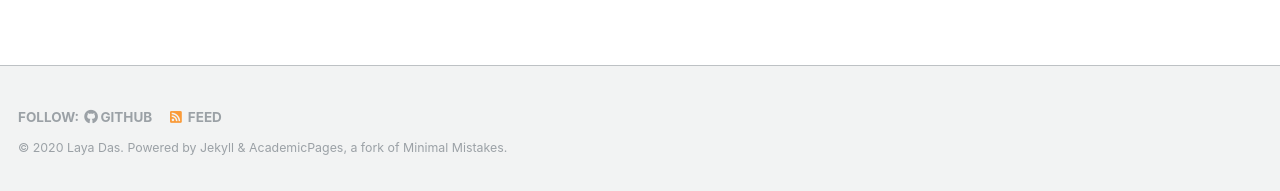
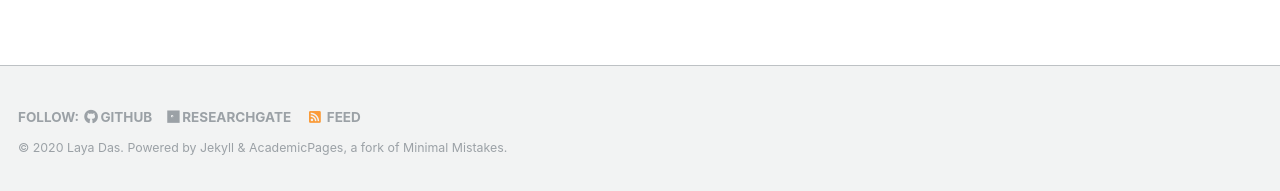
Before and after one commit to layadas/layadas.github.io, a Jekyll site: the page built from _pages/about.md, in a window 1280 px wide. Shown: the part 706-897 px from the top of the page. Built offline with Jekyll 4.4.1, drawn with Linux system fonts in a browser that asks for light colours.

Commit message:
Update footer.html

```diff
--- a/_includes/footer.html
+++ b/_includes/footer.html
@@ -14,6 +14,9 @@
     {% if site.author.github %}
       <li><a href="http://github.com/{{ site.author.github }}"><i class="fab fa-github" aria-hidden="true"></i> GitHub</a></li>
     {% endif %}
+	{% if site.author.researchgate %}
+      <li><a href="https://www.researchgate.net/profile/Laya_Das"><i class="fab fa-researchgate" aria-hidden="true"></i> ResearchGate</a></li>
+    {% endif %}
     {% if site.author.bitbucket %}
       <li><a href="http://bitbucket.org/{{ site.author.bitbucket }}"><i class="fab fa-bitbucket" aria-hidden="true"></i> Bitbucket</a></li>
     {% endif %}
```
